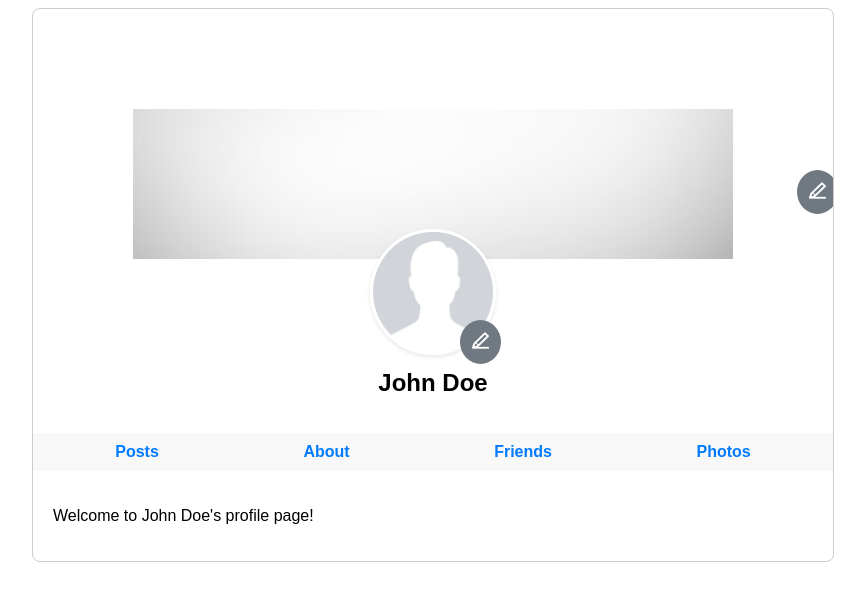
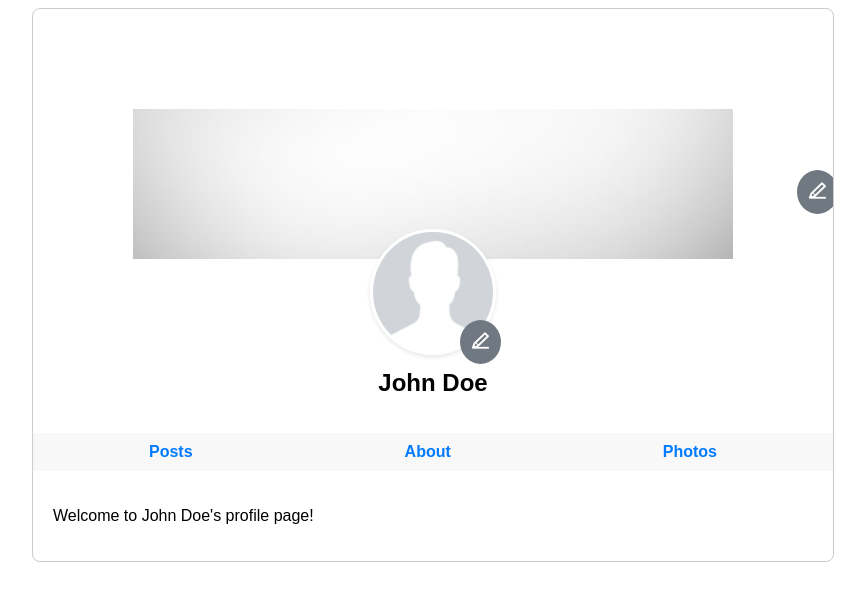
Before and after one commit to Legacy-cohort-04/Legacy-ecommerce, a Next.js app in the folder ecommerce/: page /profile/profile in a window 1280 px wide. Shown: the top 600 px of the page, without its empty margins (207-1072 px from the left). Built offline with nearby package versions, Linux system fonts and the light colour scheme.

Commit message:
starting to work on editing profile

```diff
--- a/ecommerce/src/pages/profile/profile.tsx
+++ b/ecommerce/src/pages/profile/profile.tsx
@@ -102,8 +102,7 @@ export default function Profile() {
         <ul>
           <li><a href="#">Posts</a></li>
           <li><a href="#">About</a></li>
-          <li><a href="#">Friends</a></li>
-          <li><a href="#">Photos</a></li>
+          <li><a href="#">Photos</a></li> {/* if possibe late I can add  profile */}
         </ul>
       </nav>
 
```
